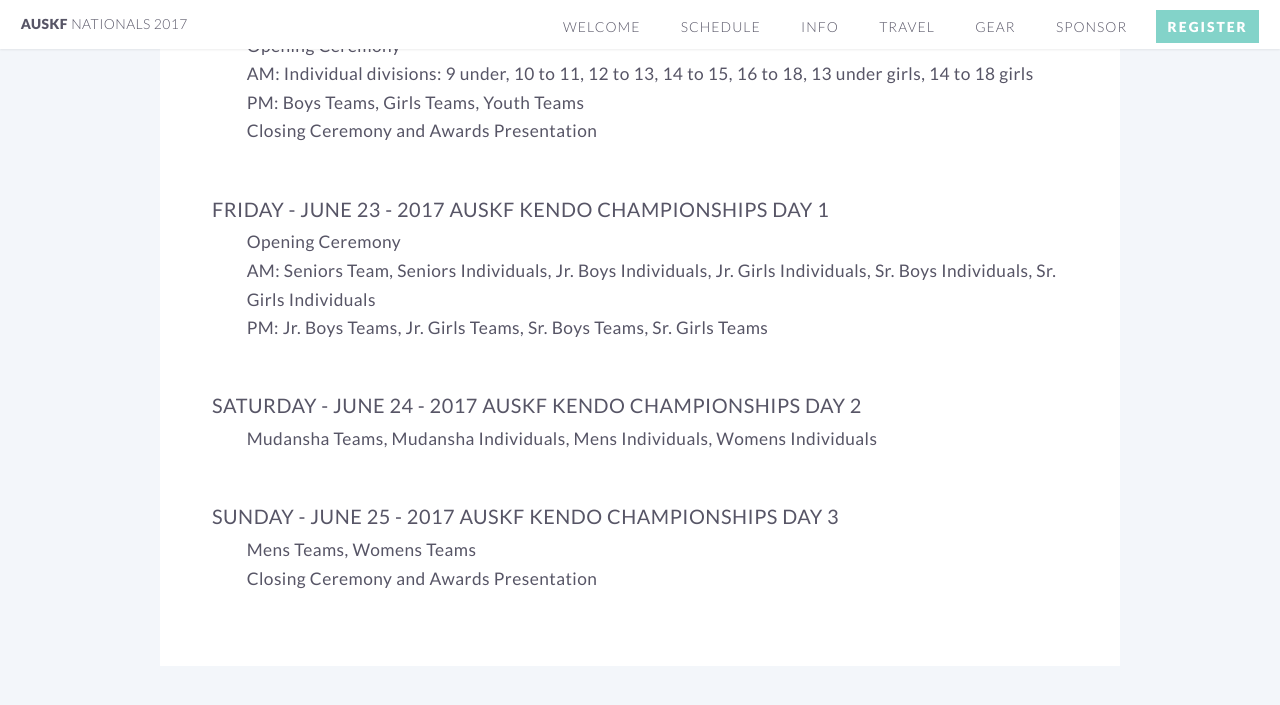
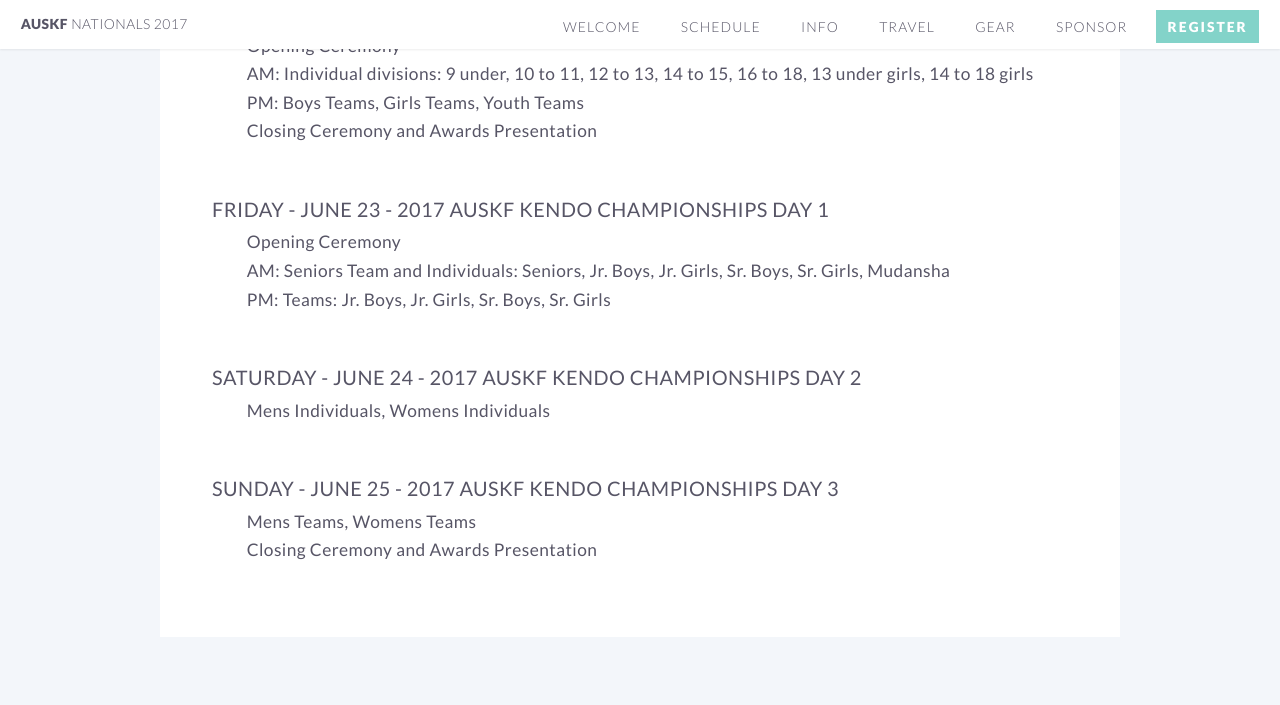
Before and after one commit to auskf-web/auskf-nationals.github.io, a Jekyll site: the page built from schedule.html, in a window 1280 px wide and 900 px high, scrolled down 486 px. Shown: the top 705 px of the window. Built offline with Jekyll 4.4.1, drawn with Linux system fonts in a browser that asks for light colours.

Commit message:
Move Mudansha to Friday

```diff
--- a/schedule.html
+++ b/schedule.html
@@ -50,13 +50,13 @@ th, td {
 				<header><h3><b>Friday - June 23 - 2017 AUSKF Kendo Championships Day 1</b></h3></header>
 				<ul style="padding-left:2em; margin-bottom: 20px;">
 					<li><b>Opening Ceremony<b></li>
-					<li><b>AM</b>: Seniors Team, Seniors Individuals, Jr. Boys Individuals, Jr. Girls Individuals, Sr. Boys Individuals, Sr. Girls Individuals</li>
-					<li><b>PM</b>: Jr. Boys Teams, Jr. Girls Teams, Sr. Boys Teams, Sr. Girls Teams</li>
+					<li><b>AM</b>: Seniors Team and Individuals: Seniors, Jr. Boys, Jr. Girls, Sr. Boys, Sr. Girls, Mudansha</li>
+					<li><b>PM</b>: Teams: Jr. Boys, Jr. Girls, Sr. Boys, Sr. Girls</li>
 				</ul>
 				<br>
 				<header><h3><b>Saturday - June 24 - 2017 AUSKF Kendo Championships Day 2</b></h3></header>
 				<ul style="padding-left:2em; margin-bottom: 20px;">
-					<li>Mudansha Teams, Mudansha Individuals, Mens Individuals, Womens Individuals</li>
+					<li>Mens Individuals, Womens Individuals</li>
 				</ul>
 				<br>
 				<header><h3><b>Sunday - June 25 - 2017 AUSKF Kendo Championships Day 3</b></h3></header>
```
